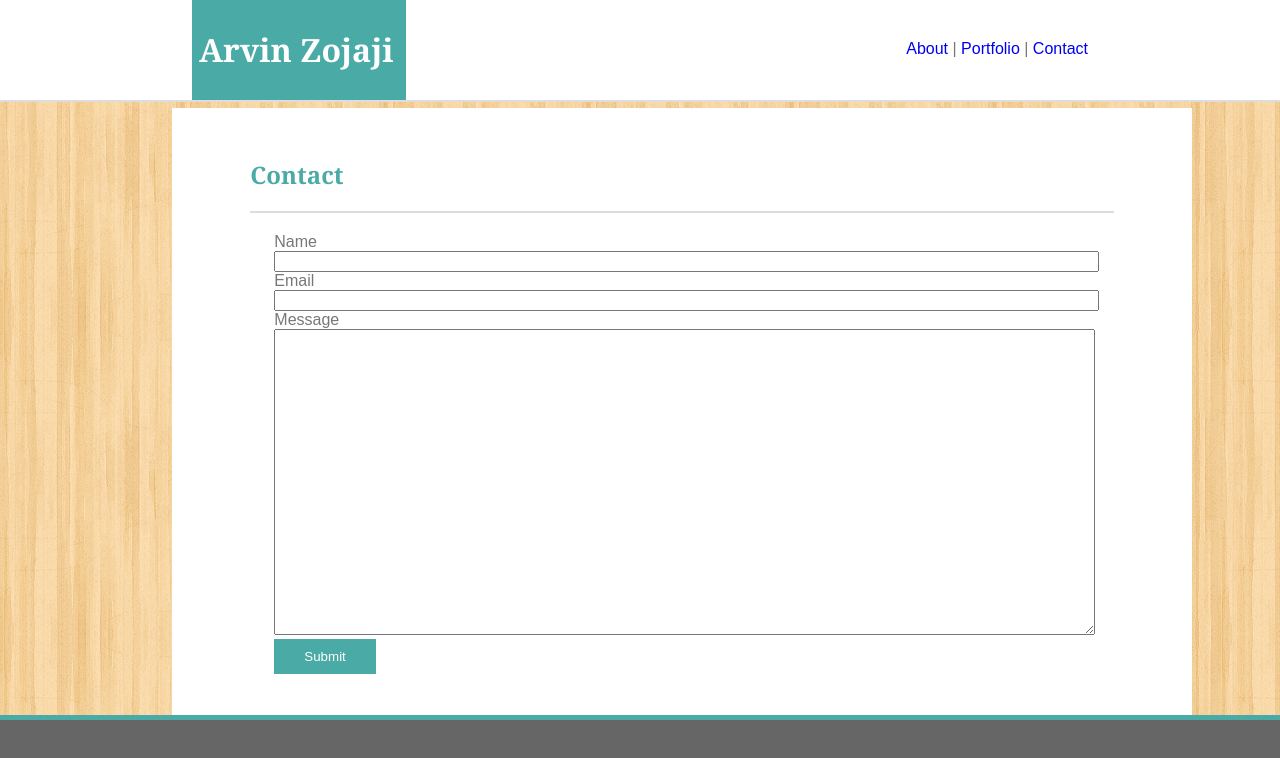
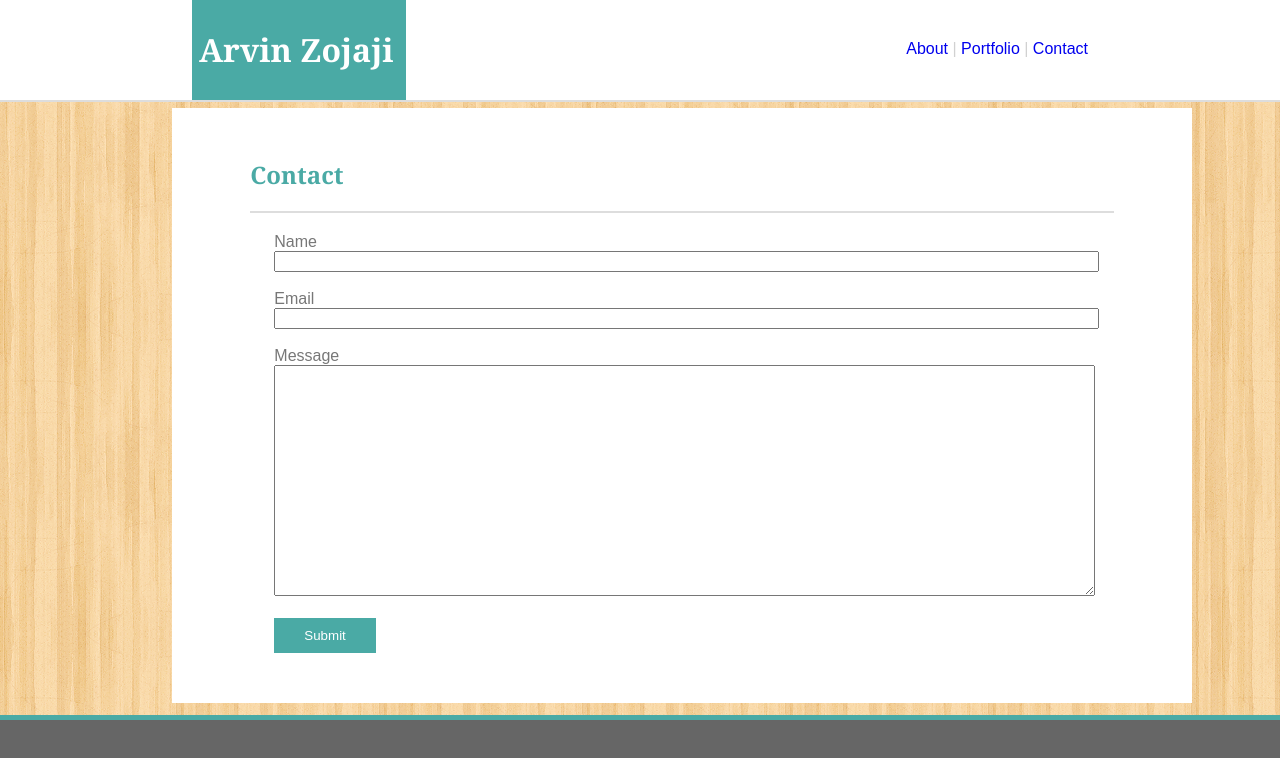
Before and after one commit to arv433/Basic-Portfolio, a plain HTML site: page contact.html in a window 1280 px wide. Drawn offline with Linux system fonts and the light colour scheme.

Commit message:
minor adjustments made and some comments added

```diff
--- a/assets/css/style.css
+++ b/assets/css/style.css
@@ -12,6 +12,7 @@
     width: 100%;
     top: 0;
     left: 0;
+    z-index: 1;
 }
 
 #myName {
@@ -30,16 +31,23 @@
     top: 40%;
 }
 
+.pipeSigns {
+    color: #d1d1d1;
+}
+
 a:link {
     text-decoration: none;
+    /* Removal of underline on the three links */
 }
 
 a:visited {
     color: #777777;
+    /* Removal of purple color when a link was visited, matching the regular color */
 }
 
 a:hover{
     color: #4aaaa5;
+    /* Matching color change when a link is hovered over */
 }
 
 h1, h2 {
@@ -48,6 +56,7 @@
 
 #mainBody {
     top: 100px;
+    margin-bottom: 100px;
     width: 960px;
     left: 13%;
     position: relative;
@@ -86,10 +95,12 @@
     background: #4aaaa5;
     color: #ffffff;
     transition: background-color 0.5s ease;
+    /* gradual transition in color when the submit button is hovered over */
 }
 
 input[type=submit]:hover{
     background-color: #008B8B;
+    /* the button becomes a darker shade of teal when the user hovers their mouse */
 }
 
 table {
@@ -100,6 +111,7 @@
 .imageContainer {
     position: relative;
     padding: 0px;
+    /* made a div for each box to contain the image and its corresponding banner */
 }
 
 .imageBanner {
@@ -107,6 +119,7 @@
     position: absolute;
     left: 0px;
     top: 60%;
+    /* these attributes put the banner over the image container with 60% space from the top */
     z-index: 2;
     background-color: #4aaaa5;
     font-family: 'Georgia', Times, "Times New Roman", serif;
@@ -116,11 +129,13 @@
     height: 20%;
     text-align: center;
     padding-top: 10px;
-        transition: color 0.5s ease;
+    transition: background-color 0.5s ease;
+    /* like the submit button from contact.html, the banner's color gradually changes on hover */
 }
 
 .imageBanner:hover {
-        color: #777777;
+    background-color: #008B8B;
+    /* darker shade of teal on hover */
 }
 
 #contactForm {
@@ -138,6 +153,7 @@
     height: 80px;
     width: 100%;
     bottom: 0;
+    /* fixed position on body and 0 space from bottom to simulate a footer */
     border-top: 5px solid #4aaaa5;
     z-index: 3;
 }
--- a/contact.html
+++ b/contact.html
@@ -27,17 +27,13 @@
         </div>
         <div id="contactForm">
             <form>
-                Name
-                <br>
+                Name <br>
                 <input type="text" name="name" size="100">
-                <br> Email
-                <br>
+                <br><br> Email <br>
                 <input type="text" name="email" size="100">
-                <br> Message
-                <br>
-                <textarea name="message" cols="100" rows="20"></textarea>
-                <br>
-                <input id="submitButton" type="submit" value="Submit">
+                <br><br> Message <br>
+                <textarea name="message" cols="100" rows="15"></textarea>
+                <br><br><input id="submitButton" type="submit" value="Submit">
             </form>
         </div>
     </div>
```
Also changed, not shown: index.html (+4 -2 lines), portfolio.html (+2 -0 lines), 2 other files. Lines whose indentation alone changed are shown as unchanged.
